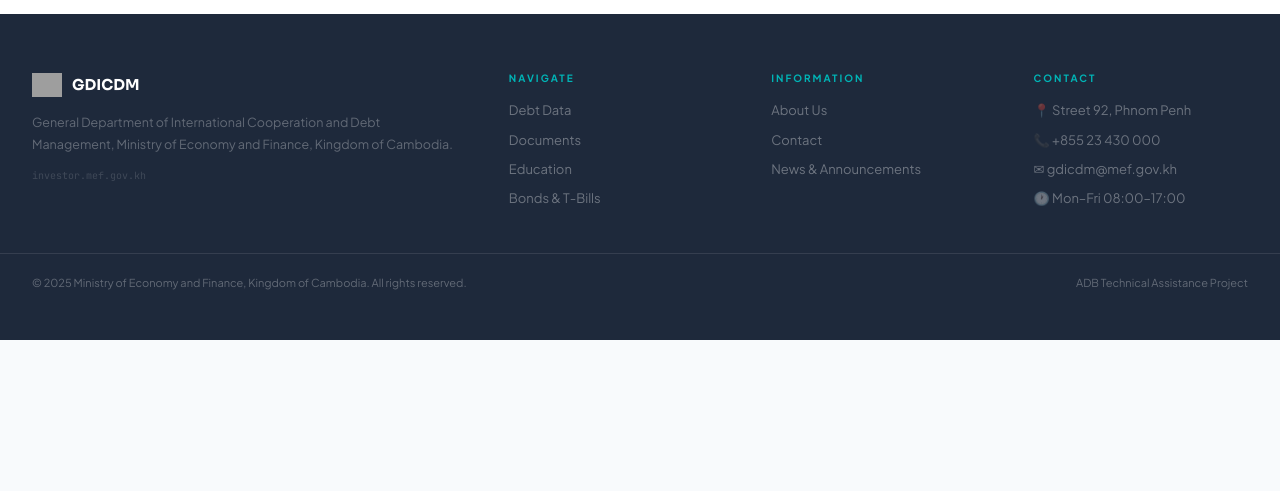
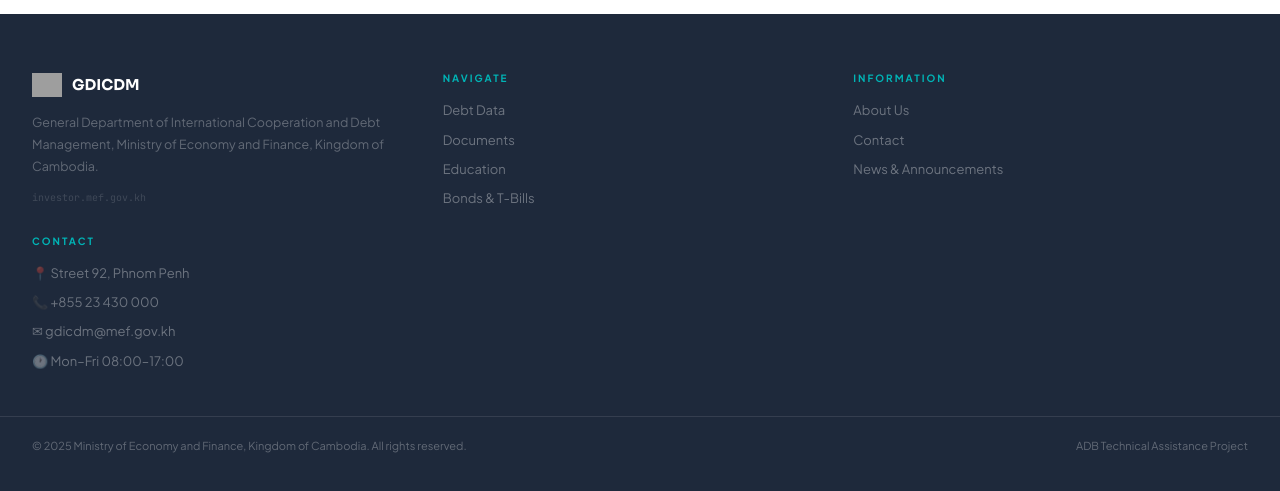
Before and after one commit to Pitou911/gdicdm-frontend, a React (Vite) app: page / in a window 1280 px wide. Shown: the part 2203-2694 px from the top of the page. Before the commit the page ends 2543 px from the top, so only its background shows below. Built offline with nearby package versions, Linux system fonts and the light colour scheme; no server answers; grey boxes are pictures that could not be loaded.

Commit message:
make the homepage more beautifully

```diff
--- a/src/components/Footer.jsx
+++ b/src/components/Footer.jsx
@@ -3,7 +3,7 @@
 export default function Footer(){
     return (
         <footer className="bg-text text-white/50 pt-14 pb-7">
-            <div className="max-w-325 mx-auto px-8 grid grid-cols-[2fr_1fr_1fr_1fr] gap-12 mb-9">
+            <div className="max-w-325 mx-auto px-8 grid grid-cols-1 sm:grid-cols-2 md:grid-cols-3 gap-4 mb-9">
                 <div>
                     <div className="flex items-center gap-2.5 mb-3">
                         <div className="w-7.5 h-7.5 bg-transparent rounded-[7px] flex items-center justify-center text-[14px]"><img src="/mef_logo.png" alt="GDI Logo" className="h-6" /></div>
@@ -37,7 +37,7 @@
                     <div className="text-[13px] text-white/35 mb-2">🕐 Mon–Fri 08:00–17:00</div>
                 </div>
             </div>
-            <div className="max-w-325 mx-auto px-8 py-5 border-t border-white/10 flex flex-col md:flex-row items-center justify-between gap-4 text-[11px] text-white/30">
+            <div className="max-w-325 mx-auto px-8 py-5 border-t border-white/10 flex flex-col md:flex-row items-left justify-between gap-4 text-[11px] text-white/30">
                 <span>© 2025 Ministry of Economy and Finance, Kingdom of Cambodia. All rights reserved.</span>
                 <span>ADB Technical Assistance Project</span>
             </div>
--- a/src/pages/Home.jsx
+++ b/src/pages/Home.jsx
@@ -251,7 +251,7 @@
                     </div>
 
                     {news.length > 0 ? (
-                        <div className='grid grid-cols-3 gap-4'>
+                        <div className='grid grid-cols-1 sm:grid-cols-2 md:grid-cols-3 gap-4'>
                             {news.map((n, i) => (
                                 <NewsCard
                                     key={i}
```
